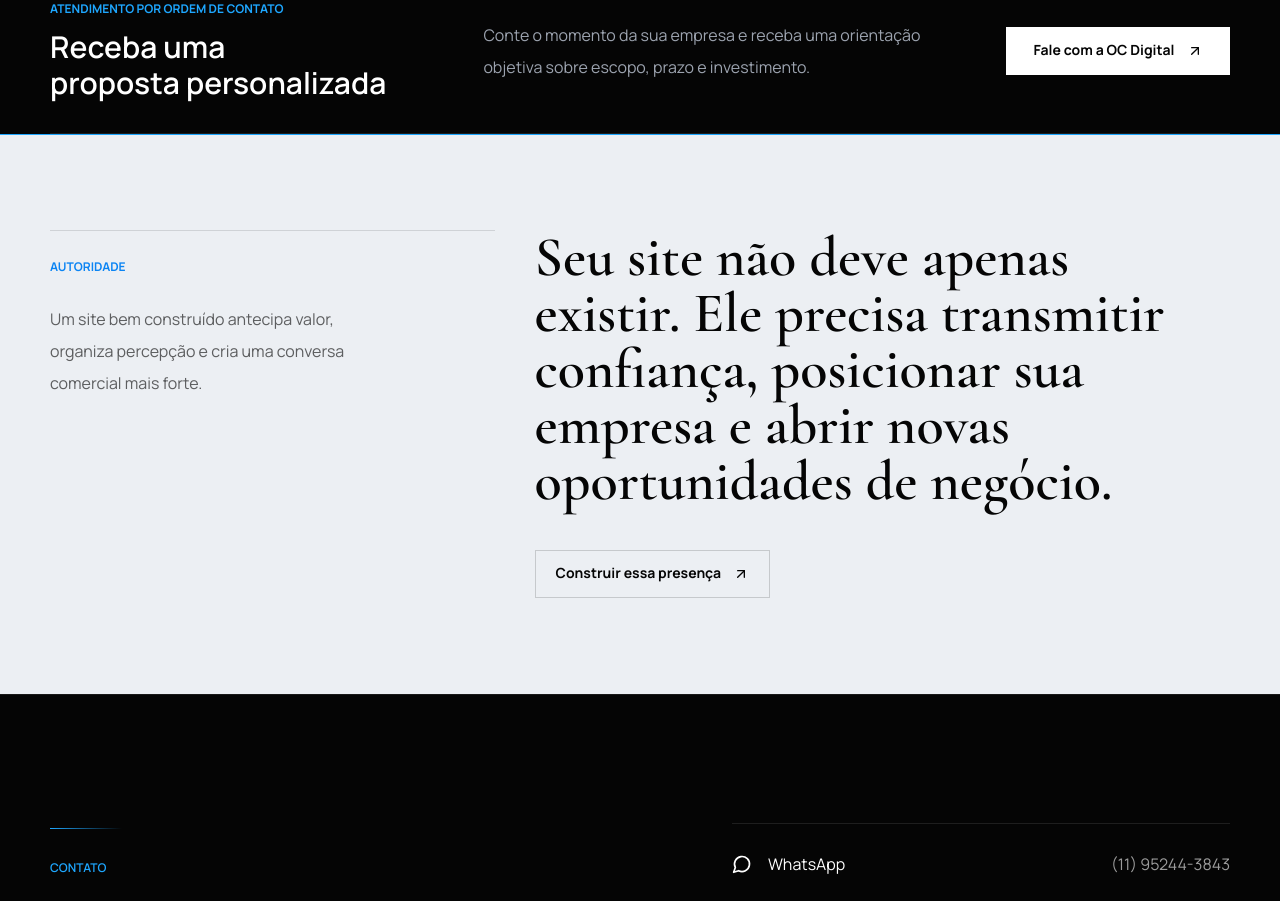
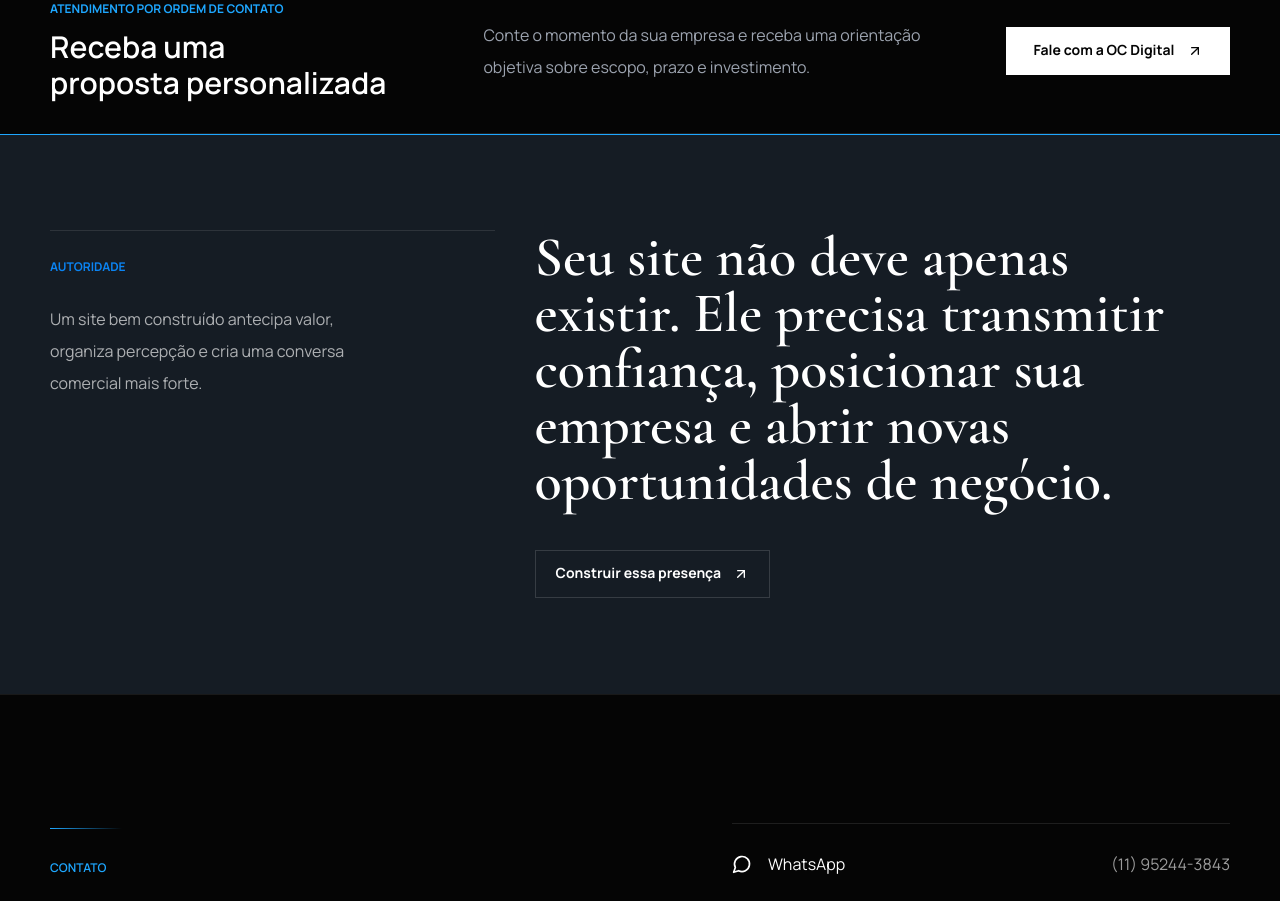
Before and after one commit to lucasccruz30-jpg/site-ocdigital, a Next.js app: page / in a window 1280 px wide. Shown: the part 10440-11341 px from the top of the page. Built offline with nearby package versions, Linux system fonts and the light colour scheme.

Commit message:
Darken authority section background

```diff
--- a/components/AuthorityBlock.tsx
+++ b/components/AuthorityBlock.tsx
@@ -4,22 +4,22 @@ import { whatsappLink } from "./site-data";
 
 export function AuthorityBlock() {
   return (
-    <section className="relative overflow-hidden bg-[#ECEFF3] py-20 text-ink md:py-24">
+    <section className="relative overflow-hidden bg-[#151C24] py-20 text-white md:py-24">
       <div className="absolute inset-x-0 top-0 h-px bg-ocean" aria-hidden="true" />
       <div className="site-container">
         <Reveal className="grid gap-10 md:grid-cols-[0.78fr_1.22fr]">
-          <div className="border-t border-ink/[0.12] pt-7">
+          <div className="border-t border-white/10 pt-7">
             <p className="text-xs font-bold uppercase text-ocean-deep">
               Autoridade
             </p>
-            <p className="mt-7 max-w-xs text-base leading-8 text-ink/[0.62]">
+            <p className="mt-7 max-w-xs text-base leading-8 text-white/65">
               Um site bem construído antecipa valor, organiza percepção e cria
               uma conversa comercial mais forte.
             </p>
           </div>
 
           <div>
-            <h2 className="max-w-4xl font-display text-3xl font-semibold leading-[1.08] text-ink text-balance md:text-5xl lg:text-[56px]">
+            <h2 className="max-w-4xl font-display text-3xl font-semibold leading-[1.08] text-white text-balance md:text-5xl lg:text-[56px]">
               Seu site não deve apenas existir. Ele precisa transmitir
               confiança, posicionar sua empresa e abrir novas oportunidades de
               negócio.
@@ -28,7 +28,7 @@ export function AuthorityBlock() {
               href={whatsappLink}
               target="_blank"
               rel="noreferrer"
-              className="group mt-10 inline-flex h-12 items-center gap-3 border border-ink/[0.16] px-5 text-sm font-bold text-ink transition duration-300 hover:border-ink hover:bg-ink hover:text-white"
+              className="group mt-10 inline-flex h-12 items-center gap-3 border border-white/[0.14] px-5 text-sm font-bold text-white transition duration-300 hover:border-ocean/60 hover:bg-white hover:text-ink"
             >
               Construir essa presença
               <ArrowUpRight className="h-4 w-4 transition-transform duration-300 group-hover:-translate-y-0.5 group-hover:translate-x-0.5" />
```
